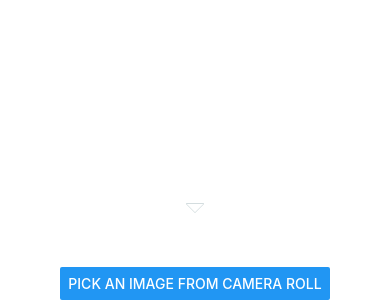
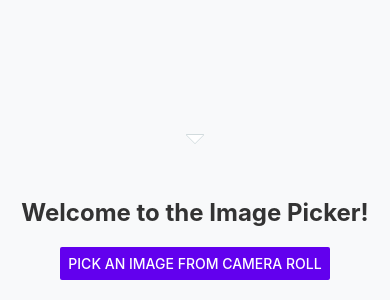
Before and after one commit to berker13/nativeapp, a React Native app: screen / in a window 390 px wide. Shown: the part 544-844 px from the top of the page. Built offline with nearby package versions, Linux system fonts and the light colour scheme.

Commit message:
image picker + visual changes

```diff
--- a/App.js
+++ b/App.js
@@ -1,5 +1,5 @@
 import React, { useState } from 'react';
-import { StyleSheet, Button, View, Image } from 'react-native';
+import { StyleSheet, Button, View, Image, Text } from 'react-native';
 import * as ImagePicker from 'expo-image-picker';
 import MyTabs from './components/bottom_navigation_bar';
 
@@ -29,13 +29,35 @@ export default function App() {
     return (
         <View style={styles.container}>
             <MyTabs />
-            <Button title="Pick an image from camera roll" onPress={pickImage} />
+            <Text style={styles.title}>Welcome to the Image Picker!</Text>
+            <Button title="Pick an image from camera roll" onPress={pickImage} color="#6200EE" />
             {selectedImage && <Image source={{ uri: selectedImage }} style={styles.image} />}
         </View>
     );
 }
 
 const styles = StyleSheet.create({
+    container: {
+        flex: 1,
+        backgroundColor: '#f8f9fa',
+        alignItems: 'center',
+        justifyContent: 'center',
+        padding: 20,
+    },
+    title: {
+        fontSize: 24,
+        color: '#333',
+        marginBottom: 20,
+        fontWeight: 'bold',
+    },
+    image: {
+        width: 200,
+        height: 200,
+        borderRadius: 10,
+        marginTop: 20,
+        borderWidth: 2,
+        borderColor: '#6200EE',
+    },
     button: {
         alignItems: 'center',
         justifyContent: 'center',
@@ -43,17 +65,6 @@ const styles = StyleSheet.create({
         paddingHorizontal: 32,
         borderRadius: 4,
         elevation: 3,
-        backgroundColor: 'black',
-    },
-    container: {
-        flex: 1,
-        backgroundColor: '#fff',
-        alignItems: 'center',
-        justifyContent: 'center',
-    },
-    image: {
-        width: 200,
-        height: 200,
-        marginTop: 20,
+        backgroundColor: '#6200EE',
     },
 });
```
